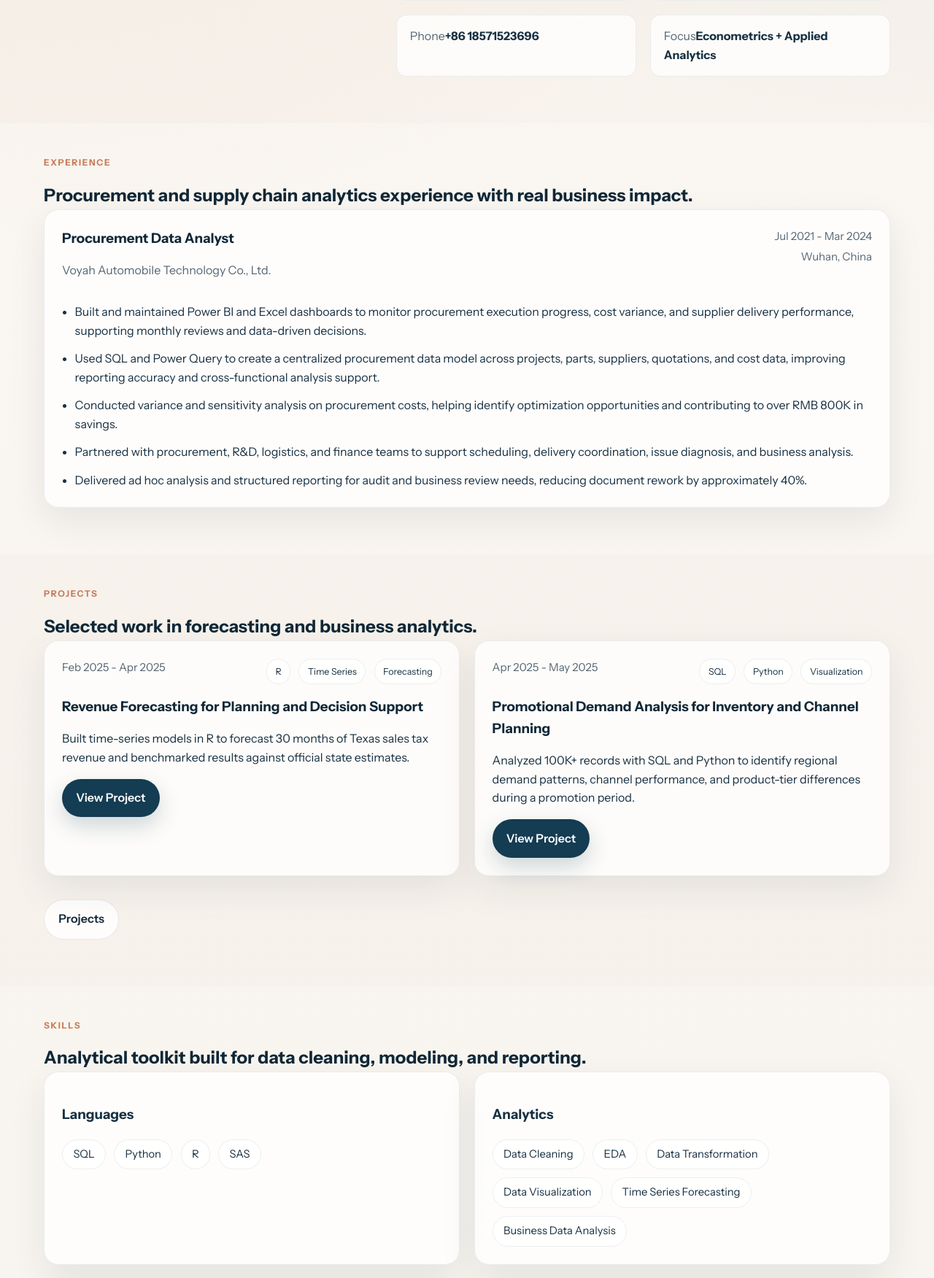
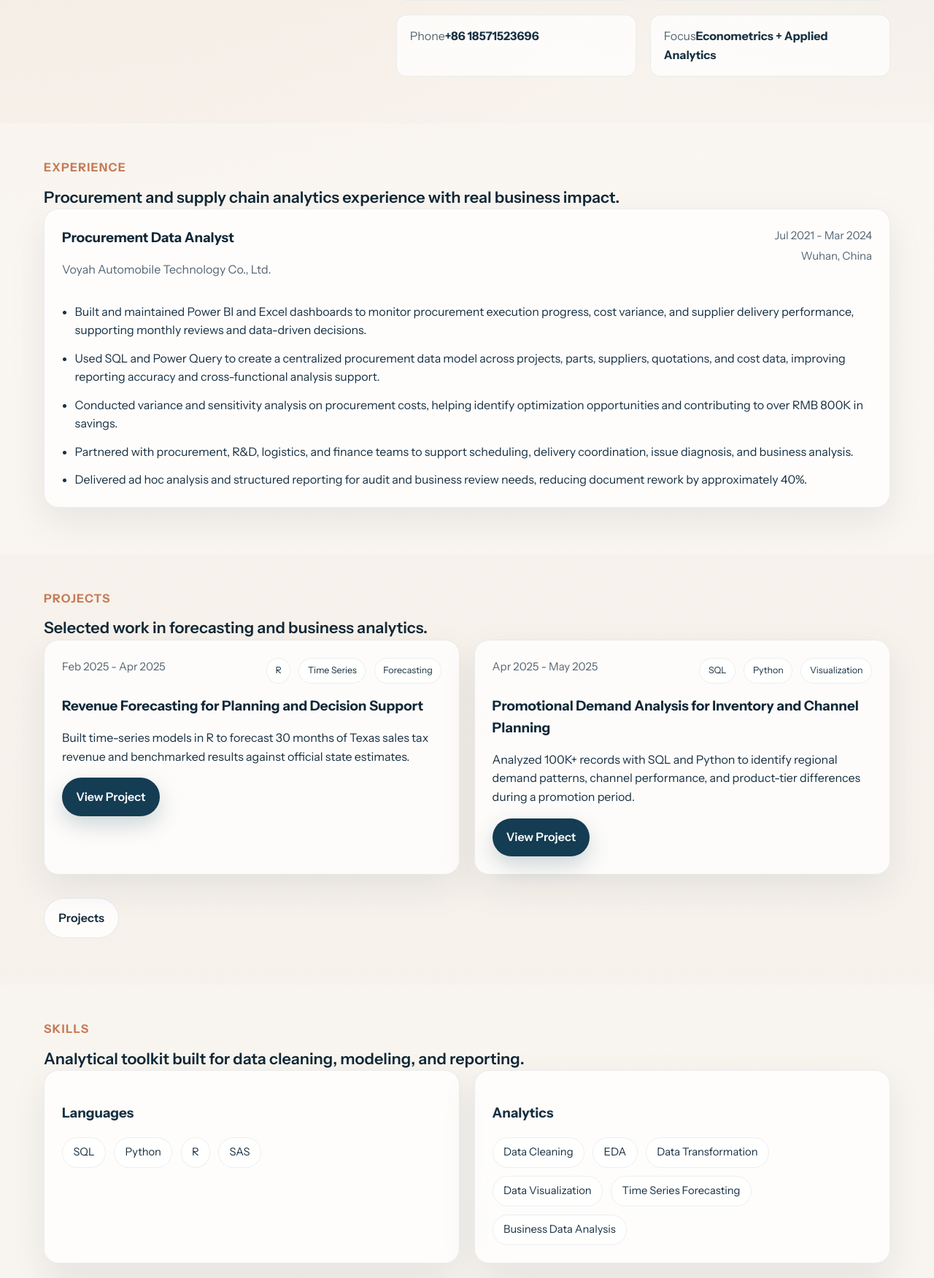
Before and after one commit to jinrui-0310/jinrui-portfolio, a Flask app: page / in a window 1280 px wide. Shown: the part 1160-2912 px from the top of the page at 73% size. Run offline with Flask 3, Linux system fonts and the light colour scheme; some libraries are stand-ins or nearby versions.

Commit message:
style: align chinese section heading sizes

```diff
--- a/static/css/style.css
+++ b/static/css/style.css
@@ -412,14 +412,20 @@ img {
 }
 
 #about .section-heading .eyebrow,
-#education .section-heading .eyebrow {
+#education .section-heading .eyebrow,
+#experience .section-heading .eyebrow,
+#projects .section-heading .eyebrow,
+#skills .section-heading .eyebrow {
     font-size: 1rem;
     letter-spacing: 0.08em;
     margin-bottom: 0.75rem;
 }
 
 #about .section-heading h2,
-#education .section-heading h2 {
+#education .section-heading h2,
+#experience .section-heading h2,
+#projects .section-heading h2,
+#skills .section-heading h2 {
     font-size: 1.35rem;
     line-height: 1.45;
     font-weight: 600;
```
